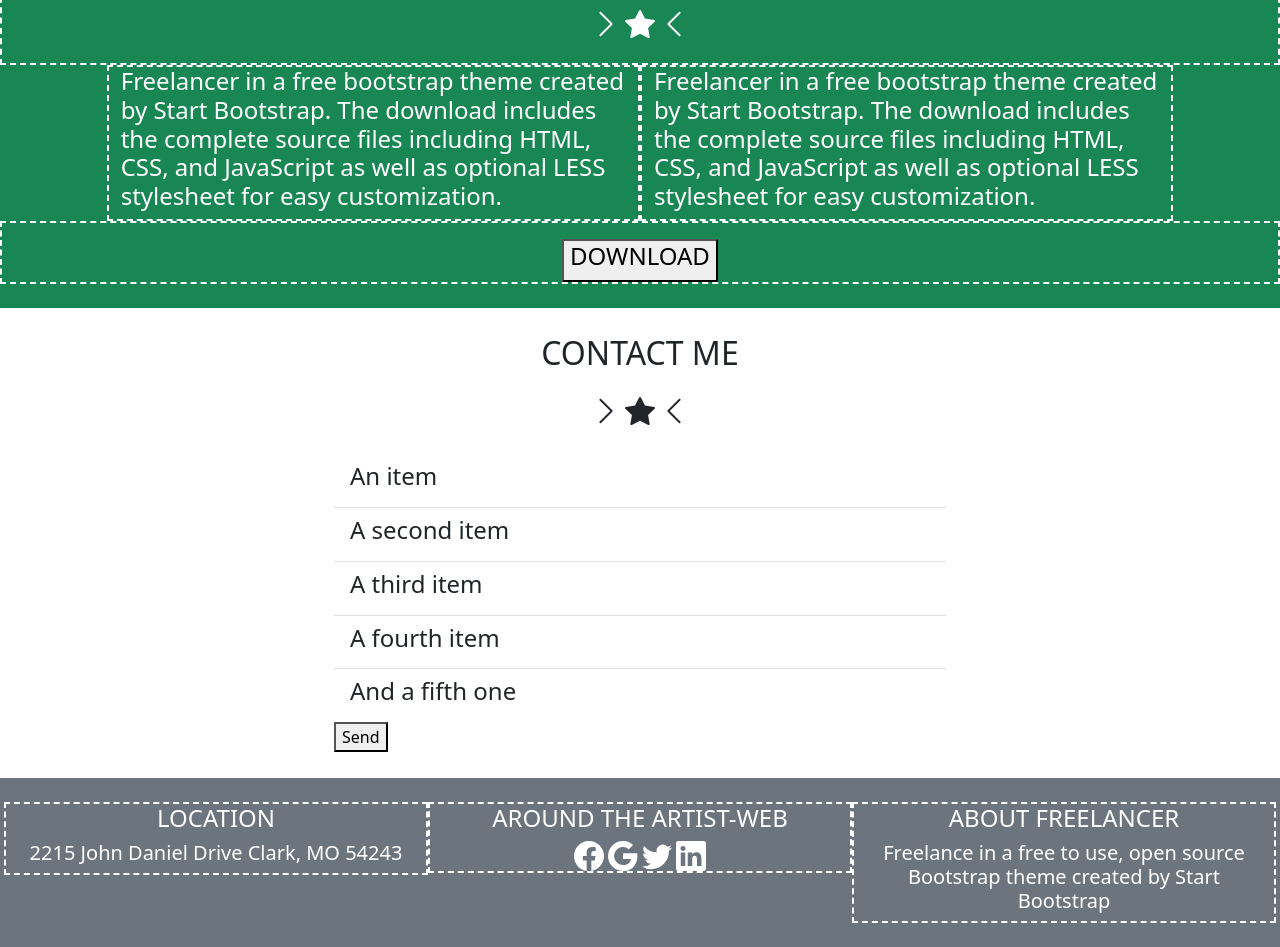
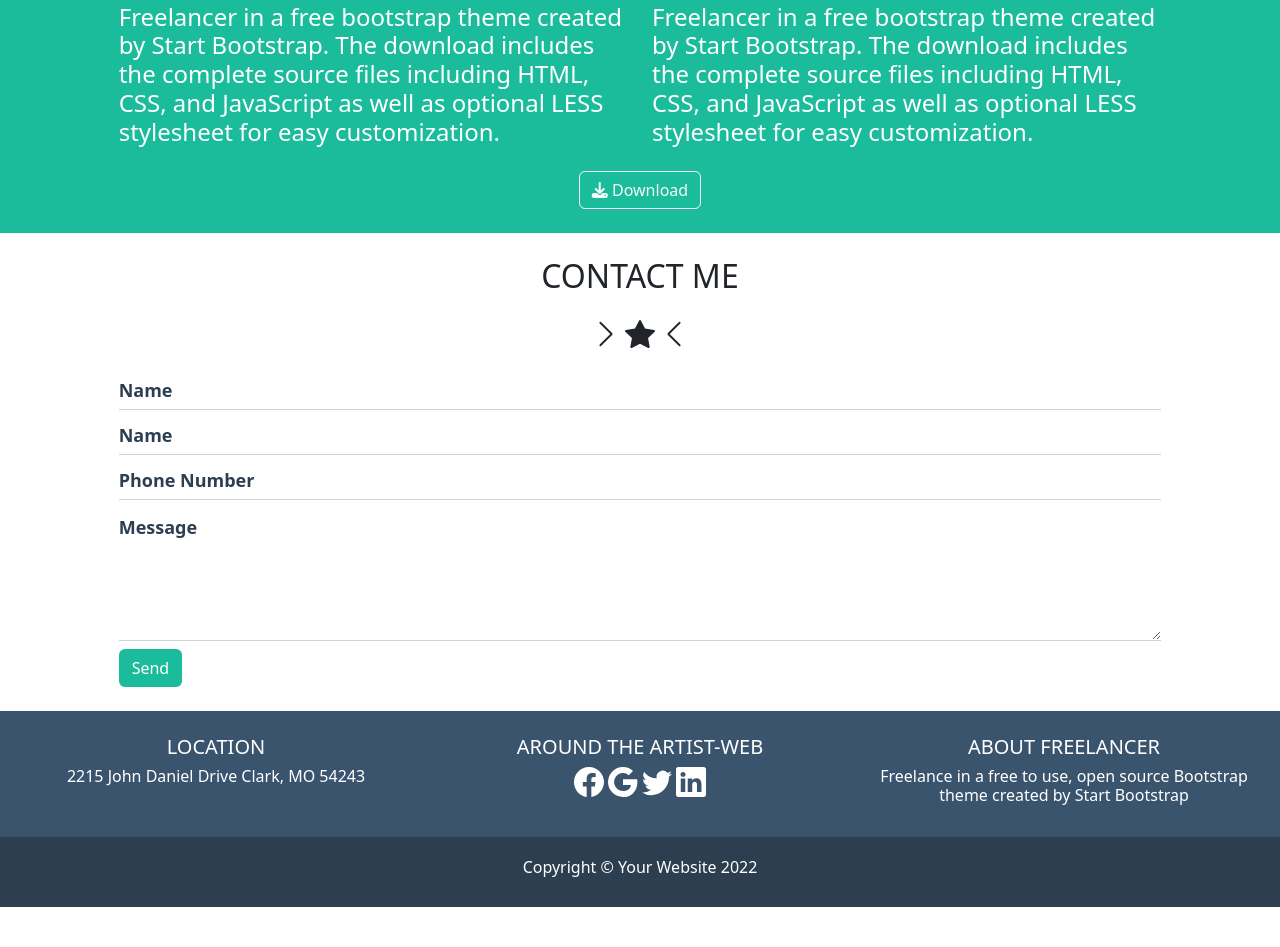
Before and after one commit to Ali-Chouchene/html-css-bootstrap-freelancer, a plain HTML site: page index.html in a window 1280 px wide. Shown: the part 1415-2362 px from the top of the page. After the commit the page ends 2322 px from the top, so only its background shows below. Drawn offline with nearby package versions, Linux system fonts and the light colour scheme.

Commit message:
added everything

```diff
--- a/css/style.css
+++ b/css/style.css
@@ -1,5 +1,10 @@
 header {
     height: 80px;
+
+}
+
+footer {
+    height: 70px;
 
 }
 
@@ -8,20 +13,60 @@ header {
 }
 
 [class^="col"] {
-    height: 100%;
-    /* background-color: rgb(255, 4, 4); */
-    border: 2px dashed white;
+    height: 50%;
 }
 
 /* section {
     min-height: 500px;
-} */
-
+}
+*/
 img {
-    width: 300px;
+    width: 250px;
 
 }
 
-.portfoglio {
-    width: 350px;
+.bi.bi-list {
+    border: 1px solid white;
+    display: block;
+
 }
+
+#contacts input {
+    border-radius: 0;
+    border-width: 0 0 1px 0;
+}
+
+#contacts textarea {
+    border-radius: 0;
+    border-width: 0 0 1px 0;
+}
+
+#contacts ::placeholder {
+    font-size: 18px;
+    font-weight: 600;
+    color: rgb(44, 62, 80);
+}
+
+/**** colors ****/
+.bg-cust-primary {
+    background-color: rgb(44, 62, 80);
+}
+
+.bg-cust-blue {
+    background-color: rgb(58, 84, 109);
+}
+
+.bg-cust-success,
+.btn-cust-success {
+    background-color: rgb(26, 188, 156);
+    color: white;
+}
+
+.bg-cust-dark-blue {
+    background-color: rgb(44, 62, 80);
+    color: white;
+}
+
+footer p {
+    margin-bottom: 0;
+}
--- a/index.html
+++ b/index.html
@@ -5,6 +5,10 @@
     <meta charset="UTF-8">
     <meta http-equiv="X-UA-Compatible" content="IE=edge">
     <meta name="viewport" content="width=device-width, initial-scale=1.0">
+    <!--fonts-->
+    <link rel="stylesheet" href="https://cdnjs.cloudflare.com/ajax/libs/font-awesome/6.2.1/css/all.min.css"
+        integrity="sha512-MV7K8+y+gLIBoVD59lQIYicR65iaqukzvf/nwasF0nqhPay5w/9lJmVM2hMDcnK1OnMGCdVK+iQrJ7lzPJQd1w=="
+        crossorigin="anonymous" referrerpolicy="no-referrer" />
     <!--bootstrap-->
     <link href="https://cdn.jsdelivr.net/npm/bootstrap@5.2.3/dist/css/bootstrap.min.css" rel="stylesheet"
         integrity="sha384-rbsA2VBKQhggwzxH7pPCaAqO46MgnOM80zW1RWuH61DGLwZJEdK2Kadq2F9CUG65" crossorigin="anonymous">
@@ -13,20 +17,37 @@
         crossorigin="anonymous"></script>
     <!--my css-->
     <link rel="stylesheet" href="/css/style.css">
-    <!--fonts-->
+
 
     <title>Start Bootstrap</title>
 </head>
 
 <body>
-    <header class="container-fluid bg-secondary ">
-        <div class="row justify-content-between">
-            <div class="col-6 col-lg-2 ms-lg-5 "></div>
-            <div class="col-2 col-sm-4 col-lg-2 me-lg-5"></div>
-        </div>
+    <header>
+        <nav class="navbar h-100 navbar-expand-sm  navbar-dark bg-cust-primary">
+            <div class="container-fluid justify-content-md-around">
+                <a class="navbar-brand h1 m-0" href="#">START BOOTSTRAP</a>
+                <button class="navbar-toggler" type="button">
+                    <span class="navbar-toggler-icon"></span>
+                </button>
+                <div class="collapse navbar-collapse flex-grow-0 justify-content-end" id="navbarNav">
+                    <ul class="navbar-nav h6">
+                        <li class="nav-item ">
+                            <a class="nav-link active text-white" aria-current="page" href="#portfoglio">PORTFOGLIO</a>
+                        </li>
+                        <li class="nav-item">
+                            <a class="nav-link text-white" href="#about">ABOUT</a>
+                        </li>
+                        <li class="nav-item">
+                            <a class="nav-link text-white" href="#contacts">CONTACT</a>
+                        </li>
+                    </ul>
+                </div>
+            </div>
+        </nav>
     </header>
     <main>
-        <section class="container-fluid text-white bg-success py-4">
+        <section id="portfoglio" class="container-fluid text-white bg-cust-success py-4">
             <div class="row text-center justify-content-center ">
                 <div class="col-10 col-md-9 col-lg-8 ">
                     <img class="mb-4" src="img/avatar.svg" alt="">
@@ -47,7 +68,7 @@
                         <path fill-rule="evenodd"
                             d="M11.354 1.646a.5.5 0 0 1 0 .708L5.707 8l5.647 5.646a.5.5 0 0 1-.708.708l-6-6a.5.5 0 0 1 0-.708l6-6a.5.5 0 0 1 .708 0z" />
                     </svg>
-                    <h6>GRAPHIC ARTIST-WEB DESIGNER-ILLUSTRATOR</h6>
+                    <h5>GRAPHIC ARTIST-WEB DESIGNER-ILLUSTRATOR</h5>
                 </div>
             </div>
         </section>
@@ -93,7 +114,7 @@
                 </div>
             </div>
         </section>
-        <section class="container-fluid text-white bg-success py-4">
+        <section id="about" class="container-fluid text-white bg-cust-success py-4">
             <div class="row text-center">
                 <div class="col">
                     <h2 class="mb-4">ABOUT</h2>
@@ -131,15 +152,16 @@
             </div>
             <div class="row text-center">
                 <div class="col pt-3">
-                    <button>
-                        <h4>DOWNLOAD</h4>
-                    </button>
+
+                    <button type="button" class="btn btn-outline-light"><i class="fa-solid fa-download"></i>
+                        Download</button>
+
                 </div>
             </div>
         </section>
-        <section class="container-fluid text-center py-4">
+        <section id="contacts" class="container-fluid py-4">
             <div class="row">
-                <div class="col">
+                <div class="col text-center">
                     <h2 class="mb-4">CONTACT ME</h2>
                     <svg class="mb-4" xmlns="http://www.w3.org/2000/svg" width="30" height="30" fill="currentColor"
                         class="bi bi-chevron-right" viewBox="0 0 16 16">
@@ -158,37 +180,38 @@
                     </svg>
                 </div>
             </div>
-            <div class="row justify-content-center text-start">
-                <div class="col-6">
-                    <ul class="list-group list-group-flush">
-                        <li class="list-group-item">
-                            <h4>An item</h4>
-                        </li>
-                        <li class="list-group-item">
-                            <h4>A second item</h4>
-                        </li>
-                        <li class="list-group-item">
-                            <h4>A third item</h4>
-                        </li>
-                        <li class="list-group-item">
-                            <h4>A fourth item</h4>
-                        </li>
-                        <li class="list-group-item">
-                            <h4>And a fifth one</h4>
-                        </li>
-                    </ul>
-                    <button>Send</button>
+            <div class="row justify-content-center">
+                <div class="col-8 col-md-10">
+                    <form>
+                        <div class="mb-2">
+                            <input type="text" class="form-control ps-0" placeholder="Name" id="name" name="name"
+                                required>
+                        </div>
+                        <div class="mb-2">
+                            <input type="email" class="form-control ps-0" placeholder="Name" id="email" name="email"
+                                email>
+                        </div>
+                        <div class="mb-2">
+                            <input type="tel" class="form-control ps-0" placeholder="Phone Number" id="phone"
+                                name="phone">
+                        </div>
+                        <div class="mb-2">
+                            <textarea class="form-control ps-0" placeholder="Message" id="message" name="message"
+                                rows="5"></textarea>
+                        </div>
+                        <button type="submit" class="btn btn-cust-success">Send</button>
+                    </form>
                 </div>
             </div>
         </section>
-        <section class="container-fluid text-center text-white py-4 bg-secondary">
+        <section class="container-fluid text-center text-white py-4 bg-cust-blue">
             <div class="row g-3">
                 <div class="col-12 col-md-4">
-                    <h4>LOCATION</h4>
-                    <h5>2215 John Daniel Drive Clark, MO 54243</h5>
+                    <h5>LOCATION</h5>
+                    <h6>2215 John Daniel Drive Clark, MO 54243</h6>
                 </div>
                 <div class="col-12 col-md-4">
-                    <h4>AROUND THE ARTIST-WEB</h4>
+                    <h5>AROUND THE ARTIST-WEB</h5>
                     <svg xmlns="http://www.w3.org/2000/svg" width="30" height="30" fill="currentColor"
                         class="bi bi-facebook" viewBox="0 0 16 16">
                         <path
@@ -211,13 +234,20 @@
                     </svg>
                 </div>
                 <div class="col-12 col-md-4">
-                    <h4>ABOUT FREELANCER</h4>
-                    <h5>Freelance in a free to use, open source Bootstrap theme created by Start Bootstrap</h5>
+                    <h5>ABOUT FREELANCER</h5>
+                    <h6>Freelance in a free to use, open source Bootstrap theme created by Start Bootstrap</h6>
+                </div>
+            </div>
+        </section>
+        <footer class="container-fluid bg-cust-dark-blue">
+            <div class="row text-center">
+                <div class="col align-self-center mb-0">
+                    <p>Copyright &#169; Your Website 2022</p>
+
                 </div>
             </div>
 
-        </section>
-
+        </footer>
     </main>
 
 </body>
```
